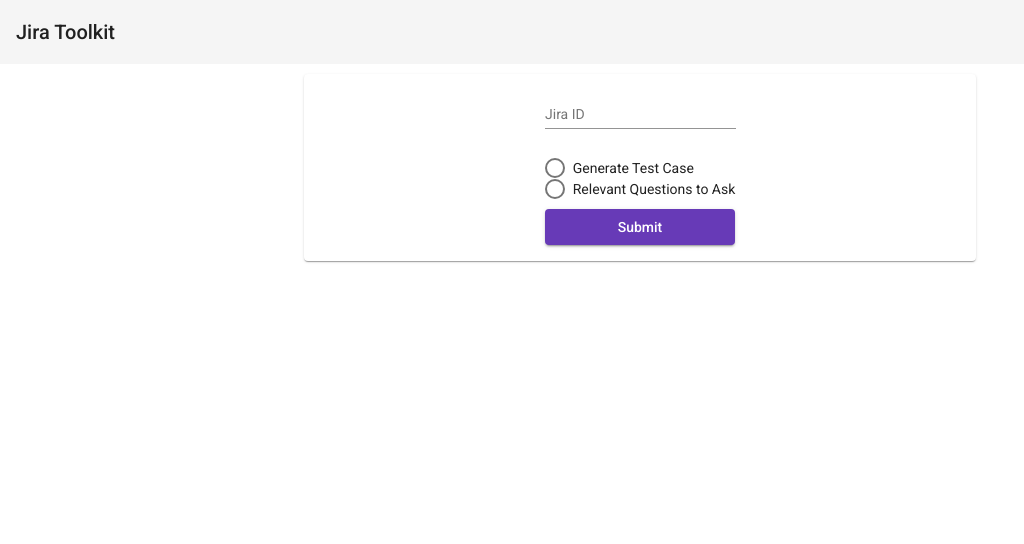
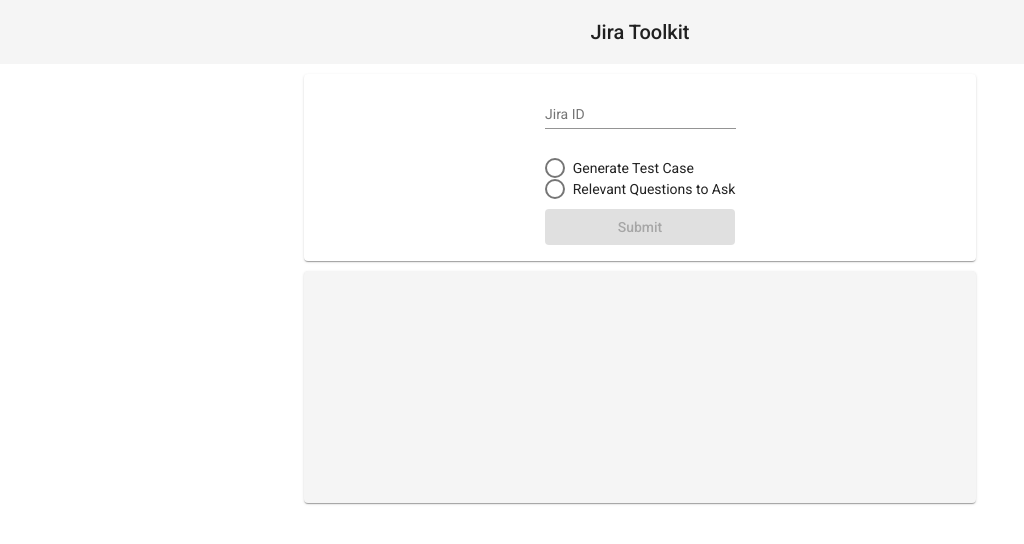
Before and after one commit to sayantac/AI-Jira-Toolkit, an Angular app: page / in a window 1280 px wide. Shown: the top 544 px of the page, without its empty margins (0-1024 px from the left). Built offline with nearby package versions, Linux system fonts and the light colour scheme.

Commit message:
Api integration compelted

```diff
--- a/src/app/app.module.ts
+++ b/src/app/app.module.ts
@@ -15,6 +15,7 @@ import { MatToolbarModule } from '@angular/material/toolbar';
 import { FormsModule } from '@angular/forms';
 import { JiraInterfaceService } from './services/jira-interface.service';
 import { HttpClientModule } from '@angular/common/http';
+import { MatProgressSpinnerModule } from '@angular/material/progress-spinner'
 
 @NgModule({
   declarations: [
@@ -32,7 +33,8 @@ import { HttpClientModule } from '@angular/common/http';
     FormsModule,
     MatCardModule,
     MatToolbarModule,
-    HttpClientModule
+    HttpClientModule,
+    MatProgressSpinnerModule
   ],
   providers: [
     JiraInterfaceService
--- a/src/app/jira-interface/jira-interface.component.html
+++ b/src/app/jira-interface/jira-interface.component.html
@@ -1,19 +1,37 @@
-<mat-toolbar>
-    <span>Jira Toolkit</span>
+<mat-toolbar style="justify-content: center;">
+    <span >Jira Toolkit</span>
 </mat-toolbar>
 <mat-card class="container">
     <mat-card-content>
         <form (ngSubmit)="submitForm()">
             <div class="form-container">
                 <mat-form-field>
-                        <input matInput placeholder="Jira ID" [(ngModel)]="jiraId" name="jiraId">
+                        <input matInput placeholder="Jira ID"
+                        [(ngModel)]="jiraId"
+                        name="jiraId">
                 </mat-form-field>
-                <mat-radio-group class="form-radio-buttons" [(ngModel)]="selectedOption" name="options">
+                <mat-radio-group  class="form-radio-buttons"
+                                  [(ngModel)]="selectedOption"
+                                  name="options">
                         <mat-radio-button value="testCases">Generate Test Case</mat-radio-button>
                         <mat-radio-button value="questions">Relevant Questions to Ask</mat-radio-button>
                 </mat-radio-group>
-                <button mat-raised-button color="primary" type="submit">Submit</button>
+                <button mat-raised-button color="primary"
+                type="submit"
+                [disabled]="isLoading || !(jiraId.length > 3 && selectedOption.length > 0)">
+                    Submit
+                </button>
             </div>
         </form>
     </mat-card-content>
 </mat-card>
+<mat-card class="container result-container">
+    <mat-card-content>
+        <mat-spinner *ngIf="isLoading" diameter="50" mode="indeterminate"></mat-spinner>
+        <ul>
+            <li *ngFor="let result of results">
+                {{result}}
+            </li>
+        </ul>
+    </mat-card-content>
+</mat-card>
--- a/src/app/jira-interface/jira-interface.component.scss
+++ b/src/app/jira-interface/jira-interface.component.scss
@@ -19,6 +19,12 @@ h1 {
     margin: 10px auto;
     row-gap: 10px;
 }
+.result-container {
+    min-height: 200px;
+    background-color: whitesmoke;
+    justify-content: center;
+    margin-bottom: 20px;
+}
 
 .form-container {
   display: flex;
--- a/src/app/jira-interface/jira-interface.component.ts
+++ b/src/app/jira-interface/jira-interface.component.ts
@@ -1,5 +1,6 @@
 import { Component } from '@angular/core';
 import { JiraInterfaceService } from '../services/jira-interface.service';
+import { map, of, catchError } from 'rxjs';
 
 @Component({
   selector: 'app-jira-interface',
@@ -9,18 +10,31 @@ import { JiraInterfaceService } from '../services/jira-interface.service';
 export class JiraInterfaceComponent {
   jiraId: string = '';
   selectedOption: string = '';
+  isLoading = false;
+  results: string[] = [];
   constructor(private jiraService: JiraInterfaceService){}
   submitForm() {
-    // Call your backend API with this.jiraId and this.selectedOption
-    // Handle the response according to your defined format
-    console.log('Jira ID:', this.jiraId);
-    console.log('Selected Option:', this.selectedOption);
+    this.isLoading = true;
     this.jiraService.getDetails(this.jiraId,
                                 (this.selectedOption === 'questions'),
                                 (this.selectedOption === 'testCases'))
-                                .subscribe((response: any) => {
-                                  console.log(response);
+                                .pipe(
+                                  catchError((error) => {
+                                    console.error('Error:', error);
+                                    this.isLoading = false;
+                                    return of('An error occurred');
+                                  }),
+                                  map((response: string) => {
+                                    let arrayRes = response.split("\n");
+                                    arrayRes.shift();
+                                    return arrayRes;
+                                  }),
+
+                                ).subscribe((response: string[]) => {
+                                  this.isLoading = false;
+                                  this.results = response;
                                 });
 
   }
+
 }
--- a/src/app/services/jira-interface.service.ts
+++ b/src/app/services/jira-interface.service.ts
@@ -11,8 +11,8 @@ export class JiraInterfaceService {
 
     }
 
-    public getDetails(jiraId: string, getRequirements: boolean, requireTestcases: boolean): Observable<any> {
-        return this._http.get(`${this.API_URL}?jiraID=${jiraId}&isRequirement=${getRequirements}&isTestCase=${requireTestcases}`);
+    public getDetails(jiraId: string, getRequirements: boolean, requireTestcases: boolean): Observable<string> {
+        return this._http.get<string>(`${this.API_URL}?jiraID=${jiraId}&isRequirement=${getRequirements}&isTestCase=${requireTestcases}`);
     }
 
 }
--- a/src/index.html
+++ b/src/index.html
@@ -2,7 +2,7 @@
 <html lang="en">
 <head>
   <meta charset="utf-8">
-  <title>MemoryLeakV14</title>
+  <title>AI Sharks - Jira Toolkit</title>
   <base href="/">
   <meta name="viewport" content="width=device-width, initial-scale=1">
   <link rel="icon" type="image/x-icon" href="favicon.ico">
```
